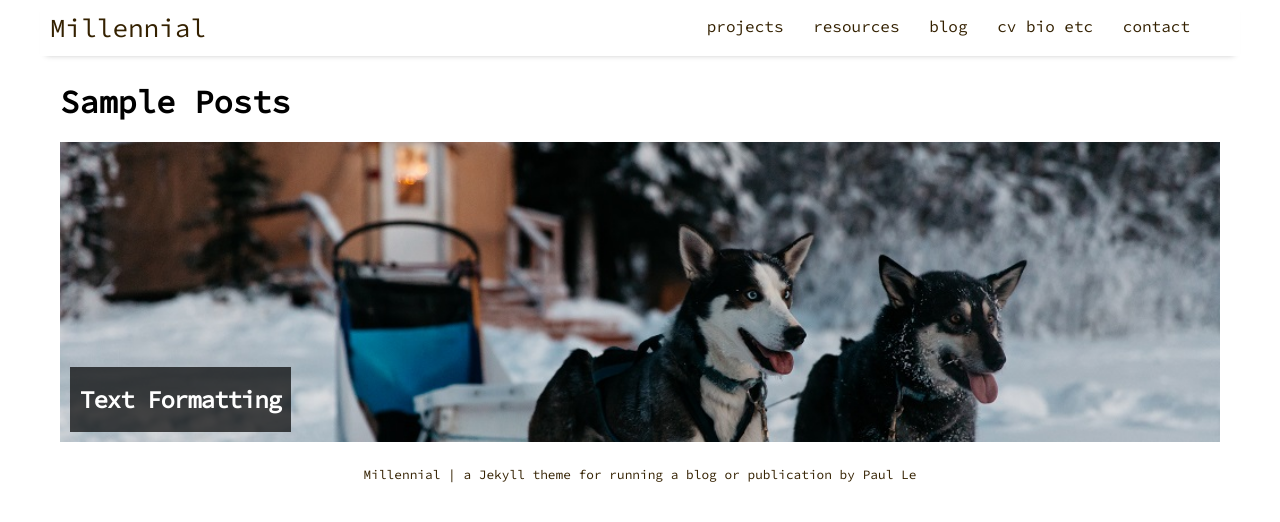
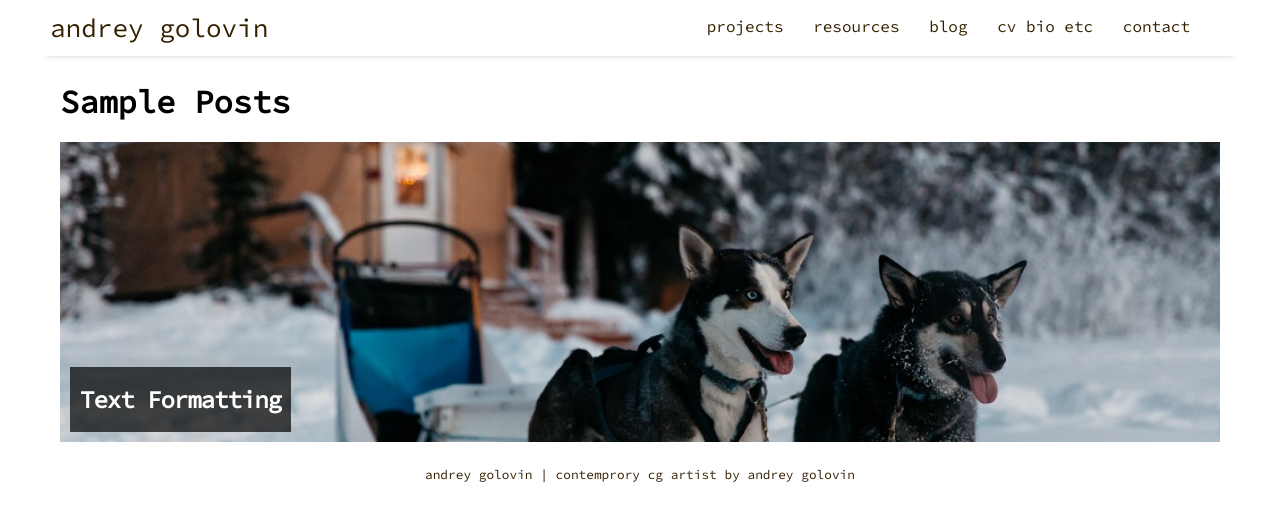
Before and after one commit to agamurian/agamurian.github.io, a Jekyll site: the page built from pages/sample-posts.html, in a window 1280 px wide. Shown: the top 522 px of the page. Built offline with Jekyll 4.4.1, drawn with Linux system fonts in a browser that asks for light colours; nearby versions of some CDN libraries.

Commit message:
Update _config.yml

```diff
--- a/_config.yml
+++ b/_config.yml
@@ -14,9 +14,9 @@ sass:
   style: :nested
 
 # Customise atom feed settings (this is where Jekyll-Feed gets configuration information)
-title:		           "Millennial"
-description:	       "a Jekyll theme for running a blog or publication"
-author:              "Paul Le"
+title:		           "andrey golovin"
+description:	       "contemprory cg artist"
+author:              "andrey golovin"
 
 # RSS 2.0 can be used instead of Atom by uncommenting following two lines
 #feed:
```
